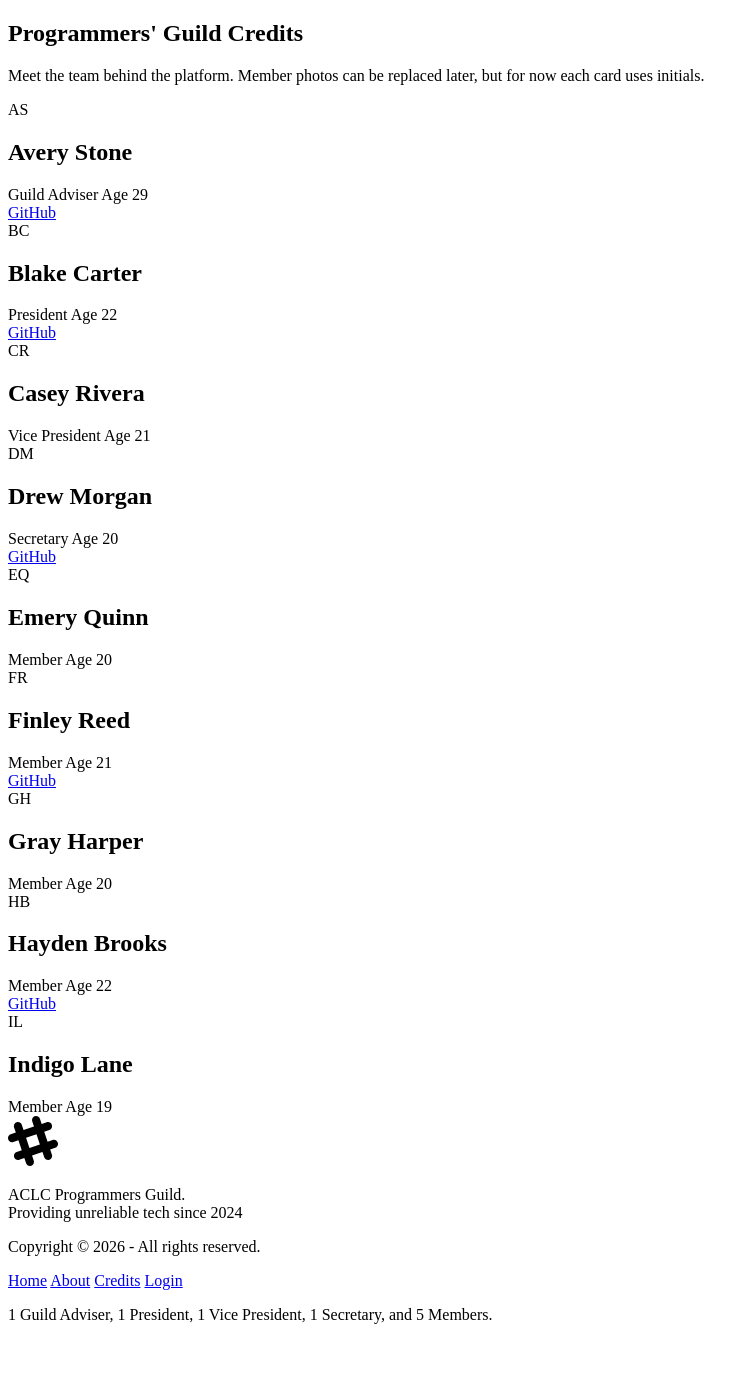
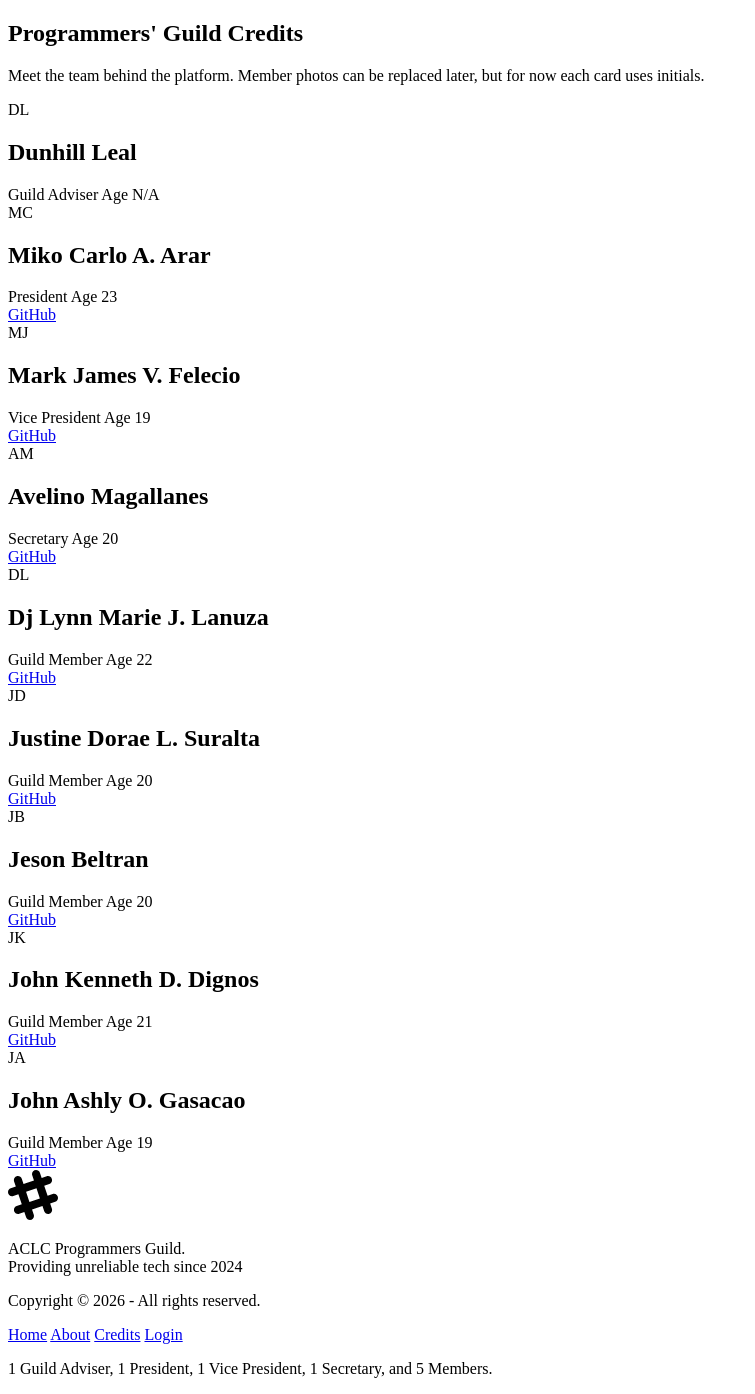
Before and after one commit to TheDirtiestRat/coding-compition-system, a Laravel app: template resources/views/pages/credits.blade.php in a window 1280 px wide. Shown: the part 114-1508 px from the top of the page, without its empty margins (0-755 px from the left). Before the commit the page ends 1438 px from the top, so only its background shows below. Run offline with Laravel 12, Linux system fonts and the light colour scheme; the template is opened without the code that fills it, so the values that code supplies are empty.

Commit message:
chore(credits): update guild members and roles
- Replaced placeholder names
- Updated member roles to 'Guild Member'
- Added specific member details
- Included ages and GitHub profiles

```diff
--- a/resources/views/pages/credits.blade.php
+++ b/resources/views/pages/credits.blade.php
@@ -14,62 +14,62 @@
 
 <body class="bg-base-200">
     @php
-        $roleOrder = ['Guild Adviser', 'President', 'Vice President', 'Secretary', 'Member'];
+        $roleOrder = ['Guild Adviser', 'President', 'Vice President', 'Secretary', 'Guild Member'];
 
         $members = [
             [
-                'name' => 'Avery Stone',
+                'name' => 'Dunhill Leal',
                 'role' => 'Guild Adviser',
-                'age' => 29,
-                'github' => 'https://github.com/avery-stone',
-            ],
-            [
-                'name' => 'Blake Carter',
-                'role' => 'President',
-                'age' => 22,
-                'github' => 'https://github.com/blake-carter',
-            ],
-            [
-                'name' => 'Casey Rivera',
-                'role' => 'Vice President',
-                'age' => 21,
+                'age' => 'N/A',
                 'github' => '',
             ],
             [
-                'name' => 'Drew Morgan',
+                'name' => 'Miko Carlo A. Arar',
+                'role' => 'President',
+                'age' => 23,
+                'github' => 'https://github.com/mekowkowwe',
+            ],
+            [
+                'name' => 'Mark James V. Felecio',
+                'role' => 'Vice President',
+                'age' => 19,
+                'github' => 'https://github.com/mjfelecio',
+            ],
+            [
+                'name' => 'Avelino Magallanes',
                 'role' => 'Secretary',
                 'age' => 20,
-                'github' => 'https://github.com/drew-morgan',
+                'github' => 'https://github.com/The-Grim-Reaper110011101',
             ],
             [
-                'name' => 'Emery Quinn',
-                'role' => 'Member',
-                'age' => 20,
-                'github' => '',
+                'name' => 'Dj Lynn Marie J. Lanuza',
+                'role' => 'Guild Member',
+                'age' => 22,
+                'github' => 'https://github.com/dejayy27',
             ],
             [
-                'name' => 'Finley Reed',
-                'role' => 'Member',
-                'age' => 21,
-                'github' => 'https://github.com/finley-reed',
+                'name' => 'Justine Dorae L. Suralta',
+                'role' => 'Guild Member',
+                'age' => 20,
+                'github' => 'https://github.com/Coffleatea',
             ],
             [
-                'name' => 'Gray Harper',
-                'role' => 'Member',
+                'name' => 'Jeson Beltran',
+                'role' => 'Guild Member',
                 'age' => 20,
-                'github' => '',
+                'github' => 'https://github.com/Katsura6',
             ],
             [
-                'name' => 'Hayden Brooks',
-                'role' => 'Member',
-                'age' => 22,
-                'github' => 'https://github.com/hayden-brooks',
+                'name' => 'John Kenneth D. Dignos',
+                'role' => 'Guild Member',
+                'age' => 21,
+                'github' => 'https://github.com/IceNinja2017',
             ],
             [
-                'name' => 'Indigo Lane',
-                'role' => 'Member',
+                'name' => 'John Ashly O. Gasacao',
+                'role' => 'Guild Member',
                 'age' => 19,
-                'github' => '',
+                'github' => 'https://github.com/OfficialSage26',
             ],
         ];
 
```
